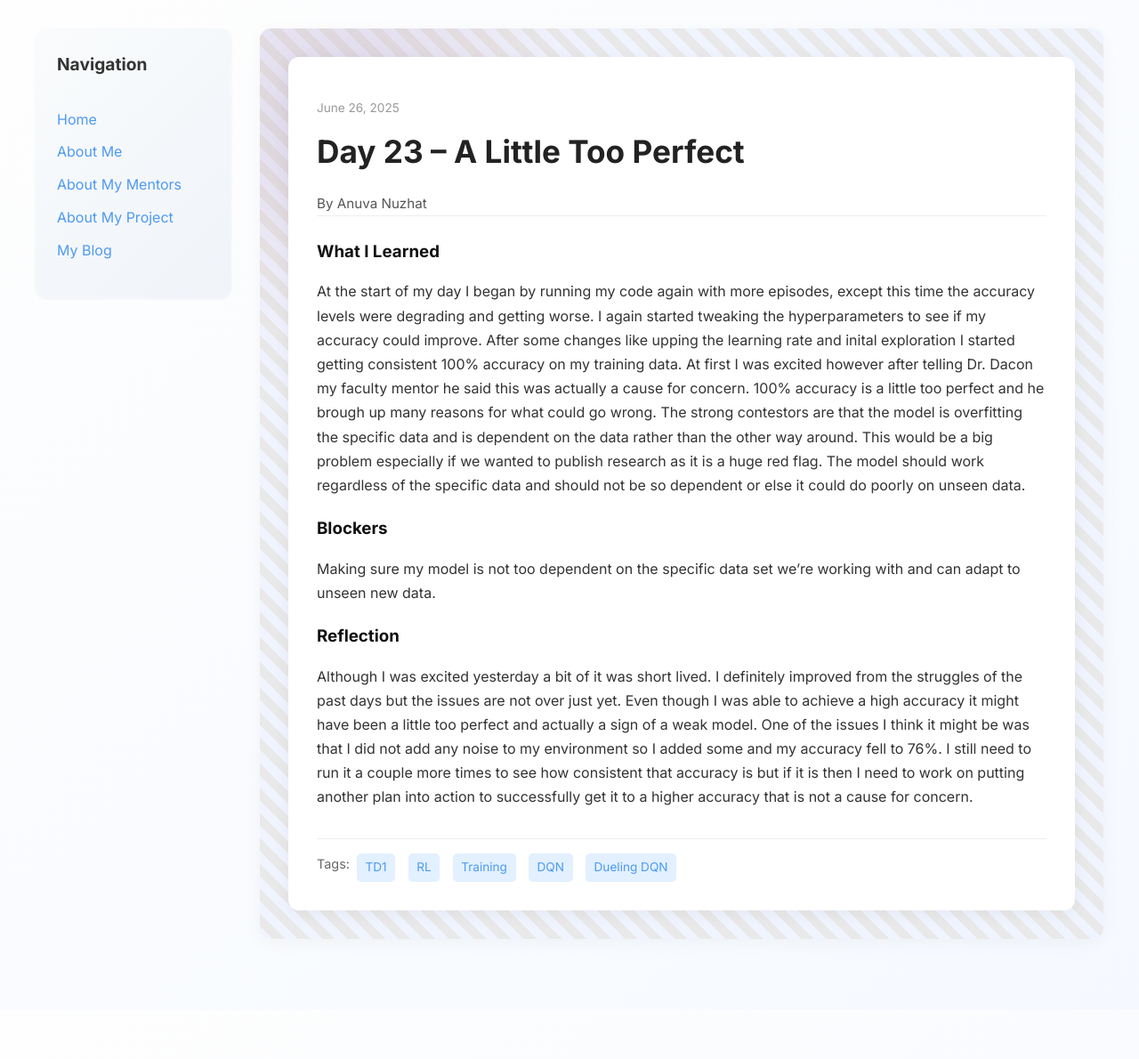
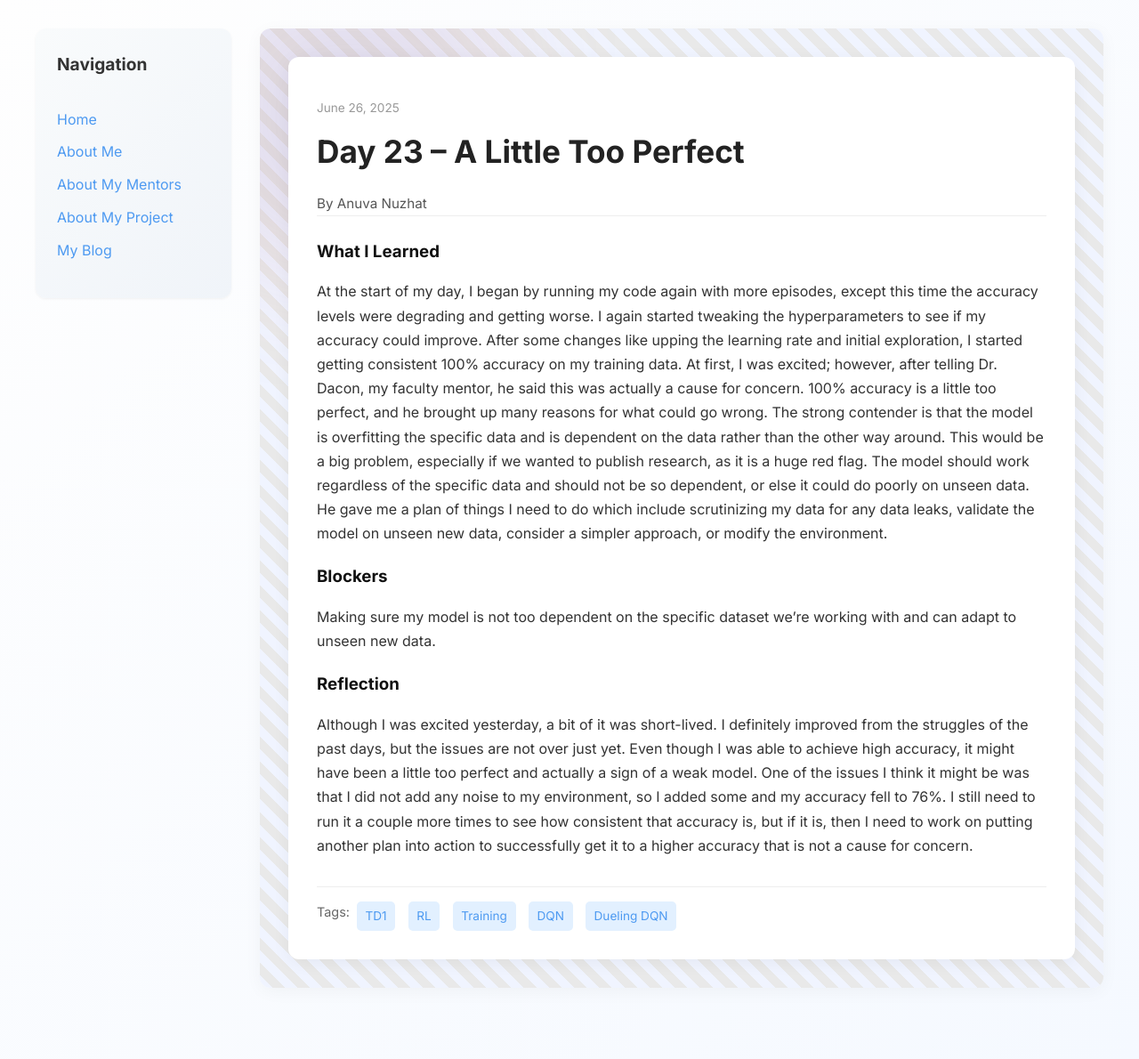
Before and after one commit to anuvanuzhat/anuvanuzhat.github.io, a Jekyll site: the page built from _posts/2025-06-26-day-23.md, in a window 1280 px wide. Shown: the whole page at 89% size. Built offline with Jekyll 4.4.1, drawn with Linux system fonts in a browser that asks for light colours; before the commit the page ends 1135 px from its top, so only the background shows below that.

Commit message:
Update 2025-06-26-day-23.md

```diff
--- a/_posts/2025-06-26-day-23.md
+++ b/_posts/2025-06-26-day-23.md
@@ -7,23 +7,21 @@ permalink: /day23.html
 tags: ["TD1", "RL", "Training", "DQN", "Dueling DQN"]
 
 what_i_learned: >
-  At the start of my day I began by running my code again with more episodes, except this time the accuracy levels were degrading and getting worse.
-  I again started tweaking the hyperparameters to see if my accuracy could improve. After some changes like upping the learning rate and inital
-  exploration I started getting consistent 100% accuracy on my training data. At first I was excited however after telling Dr. Dacon my faculty mentor
-  he said this was actually a cause for concern. 100% accuracy is a little too perfect and he brough up many reasons for what could go wrong. The strong
-  contestors are that the model is overfitting the specific data and is dependent on the data rather than the other way around. This would be a
-  big problem especially if we wanted to publish research as it is a huge red flag. The model should work regardless of the specific data and should
-  not be so dependent or else it could do poorly on unseen data.
-
+  At the start of my day, I began by running my code again with more episodes, except this time the accuracy levels were degrading and getting worse.
+  I again started tweaking the hyperparameters to see if my accuracy could improve. After some changes like upping the learning rate and initial
+  exploration, I started getting consistent 100% accuracy on my training data. At first, I was excited; however, after telling Dr. Dacon, my faculty mentor,
+  he said this was actually a cause for concern. 100% accuracy is a little too perfect, and he brought up many reasons for what could go wrong. The strong
+  contender is that the model is overfitting the specific data and is dependent on the data rather than the other way around. This would be a
+  big problem, especially if we wanted to publish research, as it is a huge red flag. The model should work regardless of the specific data and should
+  not be so dependent, or else it could do poorly on unseen data. He gave me a plan of things I need to do which include scrutinizing my data for any data leaks, validate the model on unseen new data, consider a simpler approach, or modify the environment.
 
 blockers: >
-  Making sure my model is not too dependent on the specific data set we're working with and can adapt to unseen new data.
+  Making sure my model is not too dependent on the specific dataset we're working with and can adapt to unseen new data.
 
 reflection: >
-  Although I was excited yesterday a bit of it was short lived. I definitely improved from the struggles of the past days but the issues are not over just yet.
-  Even though I was able to achieve a high accuracy it might have been a little too perfect and actually a sign of a weak model. One of the issues I think it
-  might be was that I did not add any noise to my environment so I added some and my accuracy fell to 76%. I still need to run it a couple more times to see
-  how consistent that accuracy is but if it is then I need to work on putting another plan into action to successfully get it to a higher accuracy that is not
+  Although I was excited yesterday, a bit of it was short-lived. I definitely improved from the struggles of the past days, but the issues are not over just yet.
+  Even though I was able to achieve high accuracy, it might have been a little too perfect and actually a sign of a weak model. One of the issues I think it
+  might be was that I did not add any noise to my environment, so I added some and my accuracy fell to 76%. I still need to run it a couple more times to see
+  how consistent that accuracy is, but if it is, then I need to work on putting another plan into action to successfully get it to a higher accuracy that is not
   a cause for concern.
-
 ---
```
